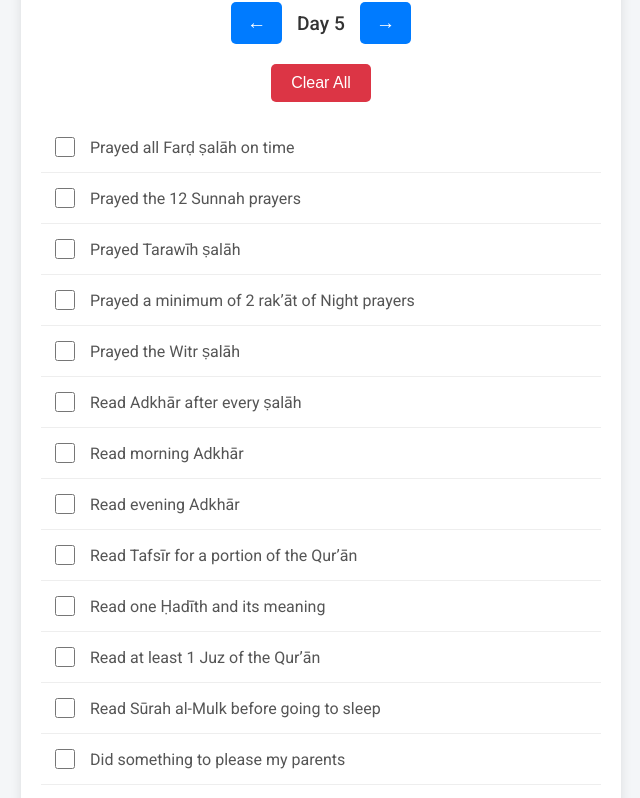
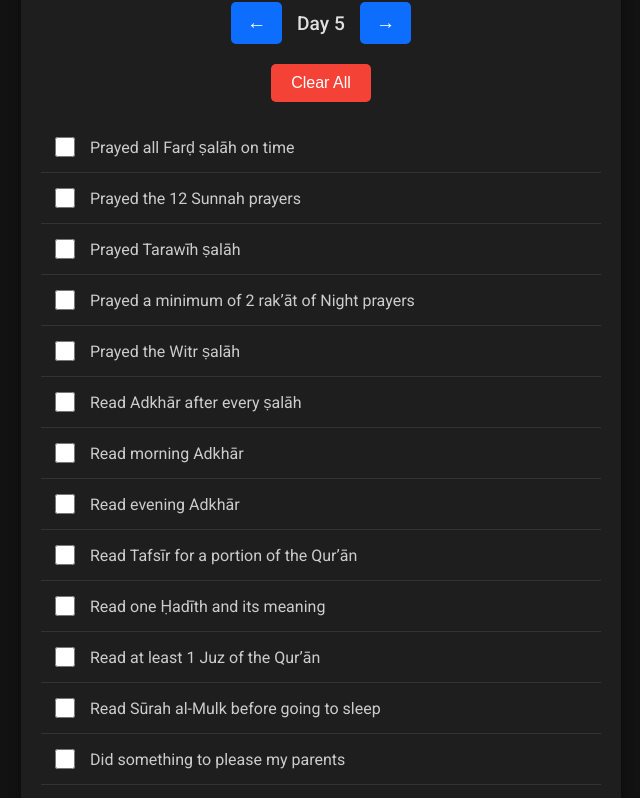
Before and after one commit to maqlooba/ramadan-daily, a plain HTML site: page index.html in a window 1280 px wide. Shown: the part 101-899 px from the top of the page, without its empty margins (319-959 px from the left). Drawn offline with Linux system fonts and the dark colour scheme.

Commit message:
use dark/light mode of system

```diff
--- a/index.html
+++ b/index.html
@@ -103,11 +103,47 @@
       .nav-btn { padding: 8px 12px; font-size: 1em; margin: 0 10px; }
       #currentDayDisplay { font-size: 1em; }
     }
+    /* Dark mode styling */
+    @media (prefers-color-scheme: dark) {
+      body {
+        background: #121212;
+      }
+      .container {
+        background: #1e1e1e;
+        box-shadow: 0 4px 12px rgba(0,0,0,0.4);
+      }
+      h1, #currentDayDisplay {
+        color: #e0e0e0;
+      }
+      .nav-btn {
+        background: #0d6efd;
+        color: #fff;
+      }
+      .nav-btn:hover {
+        background: #0a58ca;
+      }
+      .clear-btn {
+        background-color: #f44336;
+        color: #fff;
+      }
+      .clear-btn:hover {
+        background-color: #d32f2f;
+      }
+      li {
+        border-bottom: 1px solid #333;
+      }
+      label {
+        color: #ccc;
+      }
+      input[type="checkbox"] {
+        accent-color: #0d6efd;
+      }
+    }
   </style>
 </head>
 <body>
   <div class="container">
-    <h1>Ramadan Activities Checklist</h1>
+    <h1>🕌 Ramadan Activities Checklist 🌙</h1>
     <div class="day-navigation">
       <button id="prevDay" class="nav-btn">&larr;</button>
       <span id="currentDayDisplay">Day 1</span>
```
